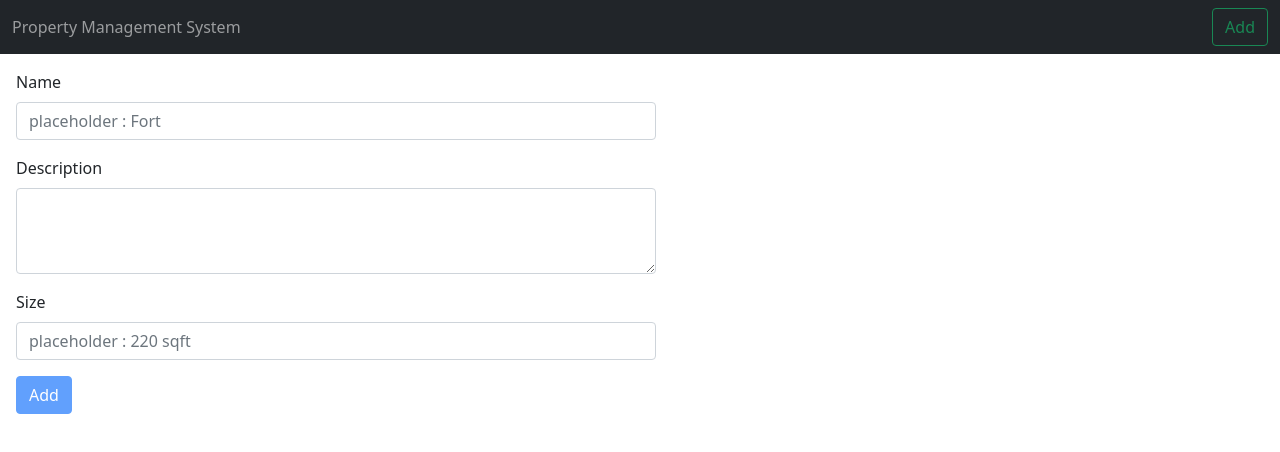
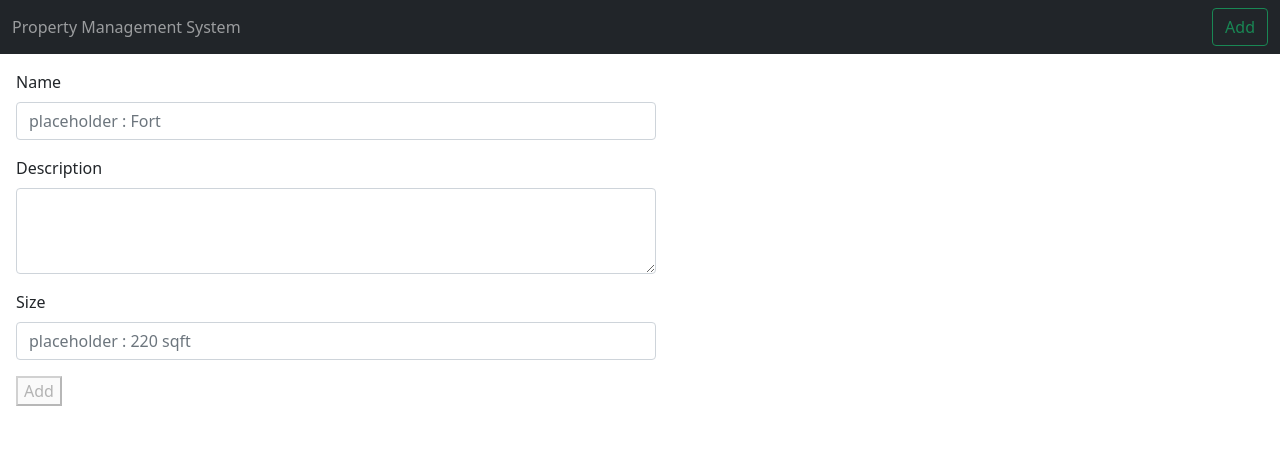
Before and after one commit to prabhat22/intelliticks-project, an Angular app: page /add-property in a window 1280 px wide. Shown: the top 452 px of the page. Built offline with nearby package versions, Linux system fonts and the light colour scheme.

Commit message:
3 files modified

```diff
--- a/src/app/add-property/add-property.component.css
+++ b/src/app/add-property/add-property.component.css
@@ -0,0 +1,3 @@
+.invalid {
+  cursor: not-allowed;
+}
--- a/src/app/add-property/add-property.component.html
+++ b/src/app/add-property/add-property.component.html
@@ -2,14 +2,35 @@
   <div class="mb-3">
     <label for="name" class="form-label">Name</label>
     <input type="text" formControlName="name" class="form-control" id="name" placeholder="placeholder : Fort">
+    <div
+      *ngIf="addPropertyForm.get('name').invalid && (addPropertyForm.get('name').dirty || addPropertyForm.get('name').touched)"
+      class="alert alert-danger">
+      <div *ngIf="addPropertyForm.get('name').errors.required">
+        Name is required.
+      </div>
+    </div>
   </div>
   <div class="mb-3">
     <label for="desc" class="form-label">Description</label>
     <textarea formControlName="description" class="form-control" id="desc" rows="3"></textarea>
+    <div
+      *ngIf="addPropertyForm.get('description').invalid && (addPropertyForm.get('description').dirty || addPropertyForm.get('description').touched)"
+      class="alert alert-danger">
+      <div *ngIf="addPropertyForm.get('description').errors.required">
+        Description is required.
+      </div>
+    </div>
   </div>
   <div class="mb-3">
     <label for="size" class="form-label">Size</label>
     <input type="text" formControlName="size" class="form-control" id="name" placeholder="placeholder : 220 sqft">
+    <div
+      *ngIf="addPropertyForm.get('size').invalid && (addPropertyForm.get('size').dirty || addPropertyForm.get('size').touched)"
+      class="alert alert-danger">
+      <div *ngIf="addPropertyForm.get('name').errors.required">
+        Size is required.
+      </div>
+    </div>
   </div>
-  <button type="submit" class="btn btn-primary" (click)="onSubmit()" [disabled]="addPropertyForm.invalid" >{{id==null?'Add':'Update'}}</button>
+  <button type="submit"  (click)="onSubmit()" [disabled]="addPropertyForm.invalid" [ngClass]="{'invalid btn ':addPropertyForm.invalid,'valid btn btn-primary':addPropertyForm.valid}" >{{id==null?'Add':'Update'}}</button>
 </form>
```
Also changed, not shown: package.json (+11 -10 lines).
